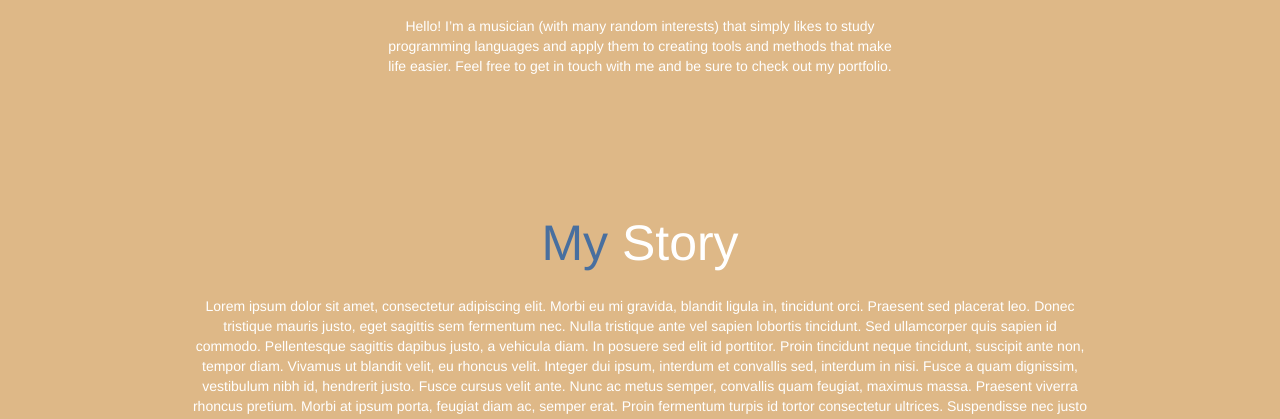
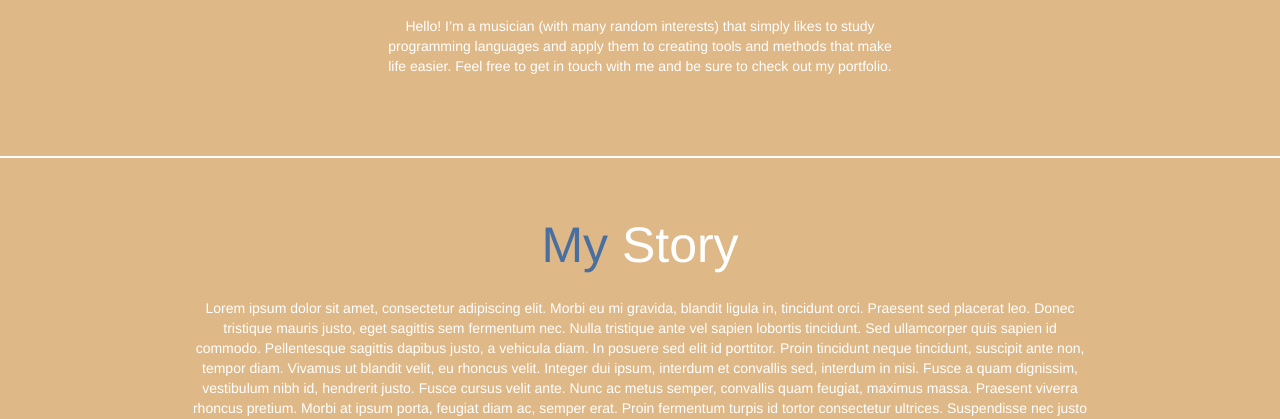
Before and after one commit to grant-park/grant-park.github.io, a PHP site: page / in a window 1280 px wide. Shown: the part 374-793 px from the top of the page. Run offline with PHP 8.4, Linux system fonts and the light colour scheme; some libraries are stand-ins or nearby versions; some web fonts are replaced.

Commit message:
pixel border

```diff
--- a/css/grant.css
+++ b/css/grant.css
@@ -28,7 +28,7 @@ body {
 	padding-top:70px;
 }
 hr {
-	border: 0px solid rgba(248, 221, 44, 0.9);
+	border: 1px solid white;
 }
 .blue {
 	color: rgba(55, 103, 162, 0.9);
```
